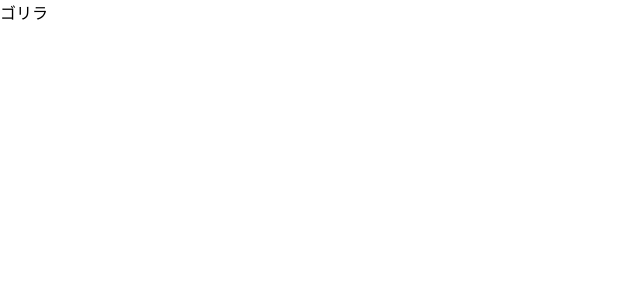
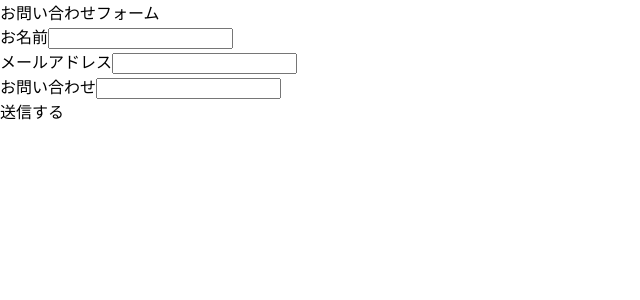
Before and after one commit to ShintaroaSuzuki/parallax-sample, a Next.js app: page /inquiry in a window 1280 px wide. Shown: the top 300 px of the page, without its empty margins (0-640 px from the left). Built offline with nearby package versions, Linux system fonts and the light colour scheme.

Commit message:
[add] お問合せフォームのロジックを作成

```diff
--- a/package.json
+++ b/package.json
@@ -8,6 +8,8 @@
     "lint": "next lint"
   },
   "dependencies": {
+    "@reduxjs/toolkit": "^1.7.1",
+    "@types/react-redux": "^7.1.21",
     "budoux": "^0.0.3",
     "framer-motion": "^5.5.5",
     "iconsax-react": "^0.0.7",
@@ -15,6 +17,7 @@
     "plaiceholder": "^2.2.0",
     "react": "17.0.2",
     "react-dom": "17.0.2",
+    "react-redux": "^7.2.6",
     "sharp": "^0.29.3"
   },
   "devDependencies": {
--- a/pages/_app.tsx
+++ b/pages/_app.tsx
@@ -1,8 +1,14 @@
 import '../styles/globals.css'
 import type { AppProps } from 'next/app'
+import { store } from '../store/store'
+import { Provider } from 'react-redux'
 
 function MyApp({ Component, pageProps }: AppProps) {
-  return <Component {...pageProps} />
+  return (
+    <Provider store={store}>
+      <Component {...pageProps} />
+    </Provider>
+  )
 }
 
 export default MyApp
--- a/pages/inquiry/index.tsx
+++ b/pages/inquiry/index.tsx
@@ -1,5 +1,36 @@
+import { useState } from 'react'
+import Link from "next/link";
+import { useSelector, useDispatch } from 'react-redux'
+import { selectForm, changeName, changeMailAddress, changeInquiry } from '../../store/formState'
+
 const Page = () => {
-  return 'ゴリラ'
+  const { name, mailAddress, inquiry } = useSelector(selectForm)
+  const dispatch = useDispatch();
+
+  return (
+    <div>
+      <div>
+        <text>お問い合わせフォーム</text>
+      </div>
+      <div>
+        <text>お名前</text>
+        <input type="text" value={name} onChange={(e) => dispatch(changeName(e.target.value))}/>
+      </div>
+      <div>
+        <text>メールアドレス</text>
+        <input type="text" value={mailAddress} onChange={(e) => dispatch(changeMailAddress(e.target.value))}/>
+      </div>
+       <div>
+        <text>お問い合わせ</text>
+        <input type="text" value={inquiry} onChange={(e) => dispatch(changeInquiry(e.target.value))}/>
+      </div>
+      <Link href="/" passHref>
+        <div>
+          <text>送信する</text>
+        </div>
+      </Link>
+    </div>
+  )
 }
 
 export default Page
--- /dev/null
+++ b/store/formState.ts
@@ -0,0 +1,38 @@
+import { createSlice } from '@reduxjs/toolkit';
+import { RootState } from './store'
+
+type FormStateType = {
+  name: string;
+  mailAddress: string;
+  inquiry: string;
+}
+
+const initialState: FormStateType = {
+  name: '',
+  mailAddress: '',
+  inquiry: ''
+}
+
+export const formStateSlice = createSlice({
+  name: 'formState',
+  initialState,
+  reducers: {
+    changeName: (state, action) => {
+      state.name = action.payload
+    },
+    changeMailAddress: (state, action) => {
+      state.mailAddress = action.payload
+    },
+    changeInquiry: (state, action) => {
+      state.inquiry = action.payload
+    }
+  }
+})
+
+export const { changeName, changeMailAddress, changeInquiry } = formStateSlice.actions
+
+export const selectForm = (state: RootState) =>
+  state.formStateReducer
+
+
+export default formStateSlice.reducer
--- /dev/null
+++ b/store/store.ts
@@ -0,0 +1,11 @@
+import { configureStore } from '@reduxjs/toolkit'
+
+import formStateReducer from './formState'
+
+export const store = configureStore({
+  reducer: {
+    formStateReducer
+  }
+})
+
+export type RootState = ReturnType<typeof store.getState>;
```
Also changed, not shown: pages/quality/index.tsx (+7 -1 lines), pages/index.tsx (indentation only), 1 other file (tests, documents, lock files or other folders).
